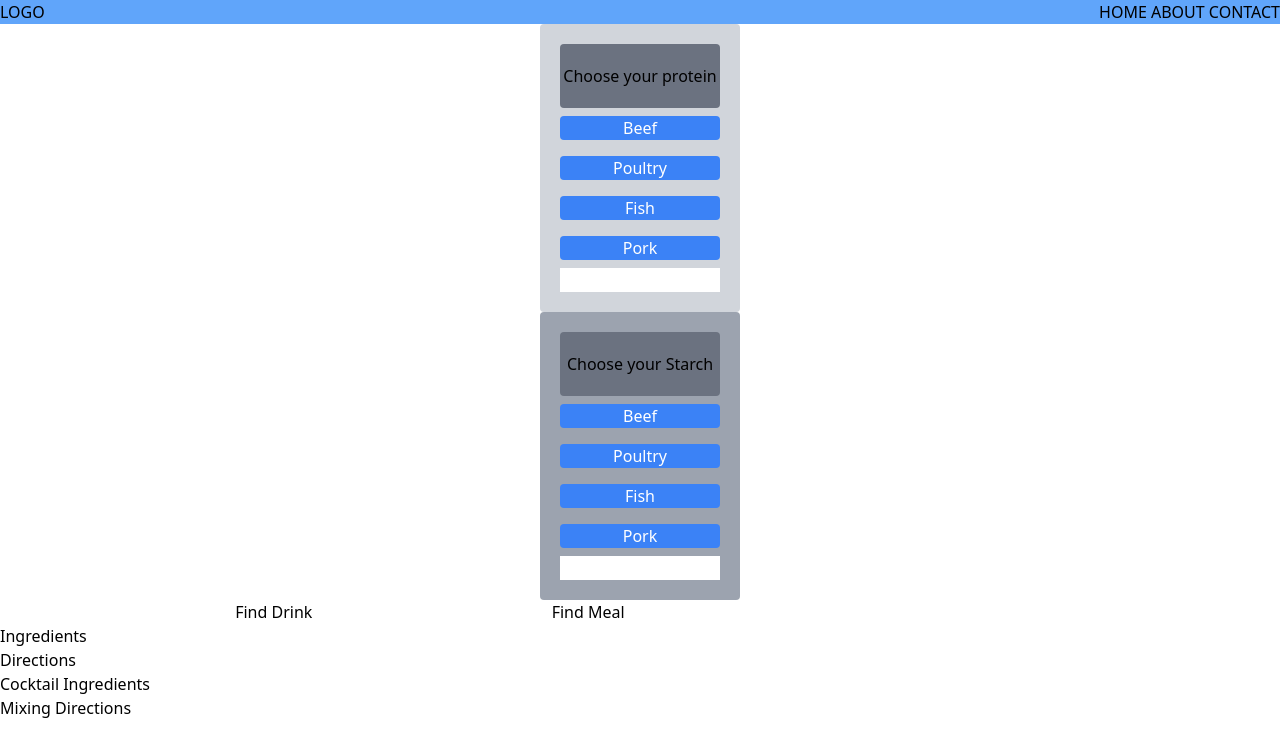
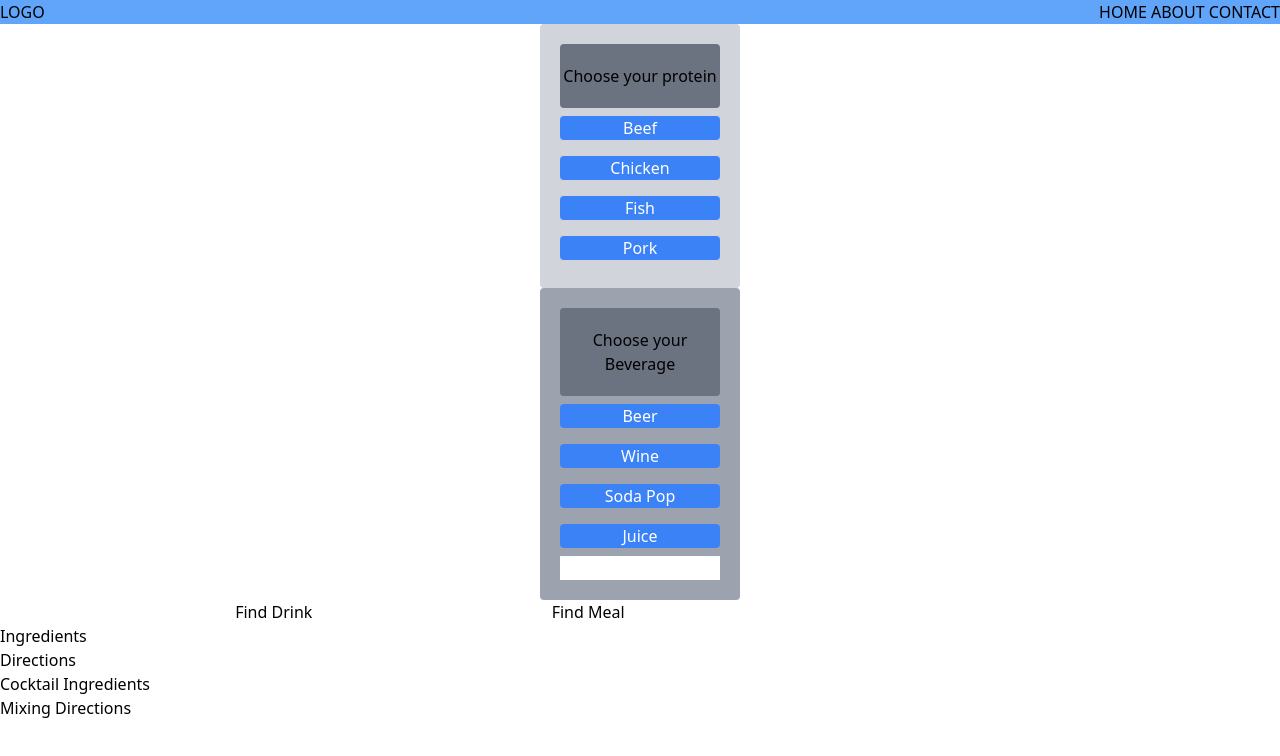
Before and after one commit to lelandcypress/What-is-for-dinner, a plain HTML site: page index.html in a window 1280 px wide. Drawn offline with nearby package versions, Linux system fonts and the light colour scheme.

Commit message:
added button class to protein and drink

```diff
--- a/index.html
+++ b/index.html
@@ -13,8 +13,12 @@
       rel="stylesheet"
     />
   </head>
+<p class="beefDisplay"></p>
 
-  <body class="text-blue-40">
+
+
+
+<body class="text-blue-40">
     <header class="bg-blue-400">
       <div class="inline-block">LOGO</div>
       <ul class="inline-block float-right">
@@ -26,18 +30,18 @@
 
     <!-- choose  your protein -->
     <div class="protein-card bg-gray-300 mx-auto rounded px-5 py-5">
+
       <div class="flex flex-col">
+
         <span class="rounded bg-gray-500 text-center py-5"
-          >Choose your protein</span
-        >
-        <button class="rounded bg-blue-500 text-white px-8 my-2">Beef</button>
-        <button class="rounded bg-blue-500 text-white px-8 my-2">
-          Poultry
-        </button>
-        <button class="rounded bg-blue-500 text-white px-8 my-2">Fish</button>
-        <button class="rounded bg-blue-500 text-white px-8 my-2">Pork</button>
+          >Choose your protein</span>
+        <button class="button rounded bg-blue-500 text-white px-8 my-2" type="submit" id="beefbtn">Beef</button>
+        <button class="button rounded bg-blue-500 text-white px-8 my-2" type="submit" id="chickenbtn">Chicken</button>
+        <button class="button rounded bg-blue-500 text-white px-8 my-2" type="submit" id="fishbtn">Fish</button>
+        <button class="button rounded bg-blue-500 text-white px-8 my-2" type="submit" id="porkbtn">Pork</button>
+
       </div>
-      <input class="input" type="text" />
+      <!-- <input class="input" type="text" /> -->
       <!-- <ul>
         <li>Ground Beef</li>
         <li>Chicken</li>
@@ -48,15 +52,11 @@
     </div>
     <div class="protein-card bg-gray-400 mx-auto rounded px-5 py-5">
       <div class="flex flex-col">
-        <span class="rounded bg-gray-500 text-center py-5"
-          >Choose your Starch</span
-        >
-        <button class="rounded bg-blue-500 text-white px-8 my-2">Beef</button>
-        <button class="rounded bg-blue-500 text-white px-8 my-2">
-          Poultry
-        </button>
-        <button class="rounded bg-blue-500 text-white px-8 my-2">Fish</button>
-        <button class="rounded bg-blue-500 text-white px-8 my-2">Pork</button>
+        <span class="rounded bg-gray-500 text-center py-5">Choose your Beverage</span>
+        <button class="button rounded bg-blue-500 text-white px-8 my-2" type="submit" id="beerbtn">Beer</button>
+        <button class="button rounded bg-blue-500 text-white px-8 my-2" type="submit" id="winebtn">Wine</button>
+        <button class="button rounded bg-blue-500 text-white px-8 my-2" type="submit" id="sodabtn">Soda Pop</button>
+        <button class="button rounded bg-blue-500 text-white px-8 my-2" type="submit" id="juicebtn">Juice</button>
       </div>
       <input class="input" type="text" />
     </div>
```
